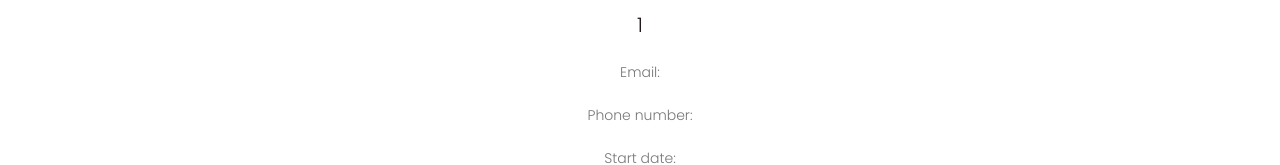
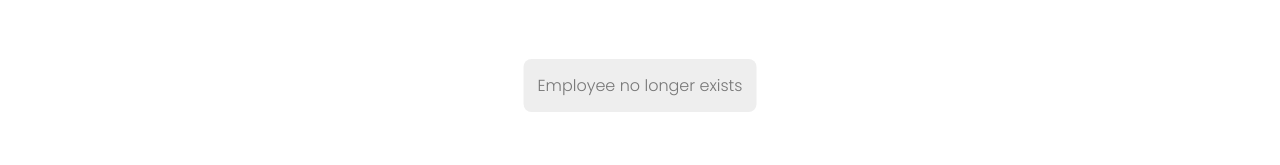
Before and after one commit to qbytte/rfid-employee, a React (Vite) app in the folder client/: page /details/1 in a window 1280 px wide. Shown: the part 288-453 px from the top of the page. Built offline with nearby package versions, Linux system fonts and the light colour scheme; no server answers; the database is empty.

Commit message:
added emp no longer exists message to details screen

```diff
--- a/client/src/pages/EmpDetails/index.jsx
+++ b/client/src/pages/EmpDetails/index.jsx
@@ -1,5 +1,5 @@
 import { Header } from "../../components";
-import { useState, useEffect, memo } from "react";
+import { useState, useEffect } from "react";
 import { useRoute, useLocation } from "wouter";
 import { AiFillEdit } from "react-icons/ai";
 import { database } from "../../firebase/config";
@@ -9,6 +9,7 @@ import "./styles.css";
 
 const EmpDetails = () => {
   const [employee, setEmployee] = useState({});
+  const [exists, setExists] = useState(false);
   const [hoursWorked, setHoursWorked] = useState("00:00:00");
   const [_location, setLocation] = useLocation();
   const [_match, params] = useRoute("/details/:id");
@@ -20,10 +21,8 @@ const EmpDetails = () => {
       .then((snapshot) => {
         if (snapshot.exists()) {
           setEmployee(snapshot.val());
-          console.log(snapshot.val());
-        } else {
-          console.log("No data available");
-        }
+          setExists(true);
+        } else setExists(false);
       })
       .catch((error) => {
         console.log(error);
@@ -58,6 +57,7 @@ const EmpDetails = () => {
   return (
     <>
       <Header />
+      {exists ? (
         <div className="EmpDetail">
           <div className="EmpDetail-Photo">
             <img src={employee.imgUrl} />
@@ -86,6 +86,9 @@ const EmpDetails = () => {
             <AiFillEdit size={40} color="#343633" />
           </button>
         </div>
+      ) : (
+        <div className="EmpDetail-exist">Employee no longer exists</div>
+      )}
     </>
   );
 };
--- a/client/src/pages/EmpDetails/styles.css
+++ b/client/src/pages/EmpDetails/styles.css
@@ -5,6 +5,21 @@
   justify-content: center;
   text-align: center;
   margin-top: 82px;
+}
+
+.EmpDetail-exist {
+    background-color: #EEEEEE;
+    display: flex;
+    align-items: center;
+    justify-content: center;
+    text-align: center;
+    border-radius: 8px;
+    color: #777777;
+    position: absolute;
+    bottom: 50%;
+    left: 50%;
+    transform: translateX(-50%);
+    padding: 14px;
 }
 
 .EmpDetail-Photo {
```
Lines whose indentation alone changed are shown as unchanged.
